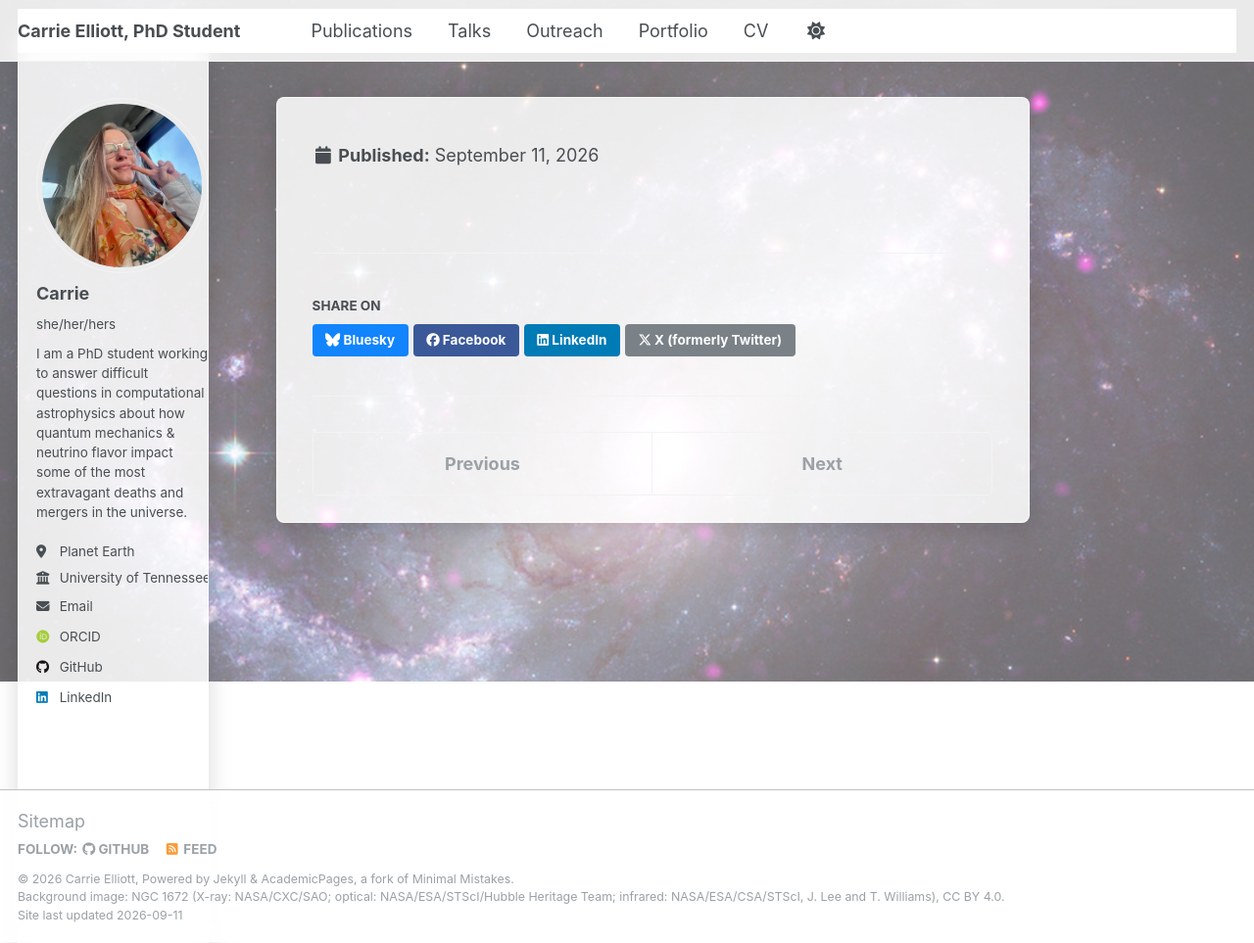
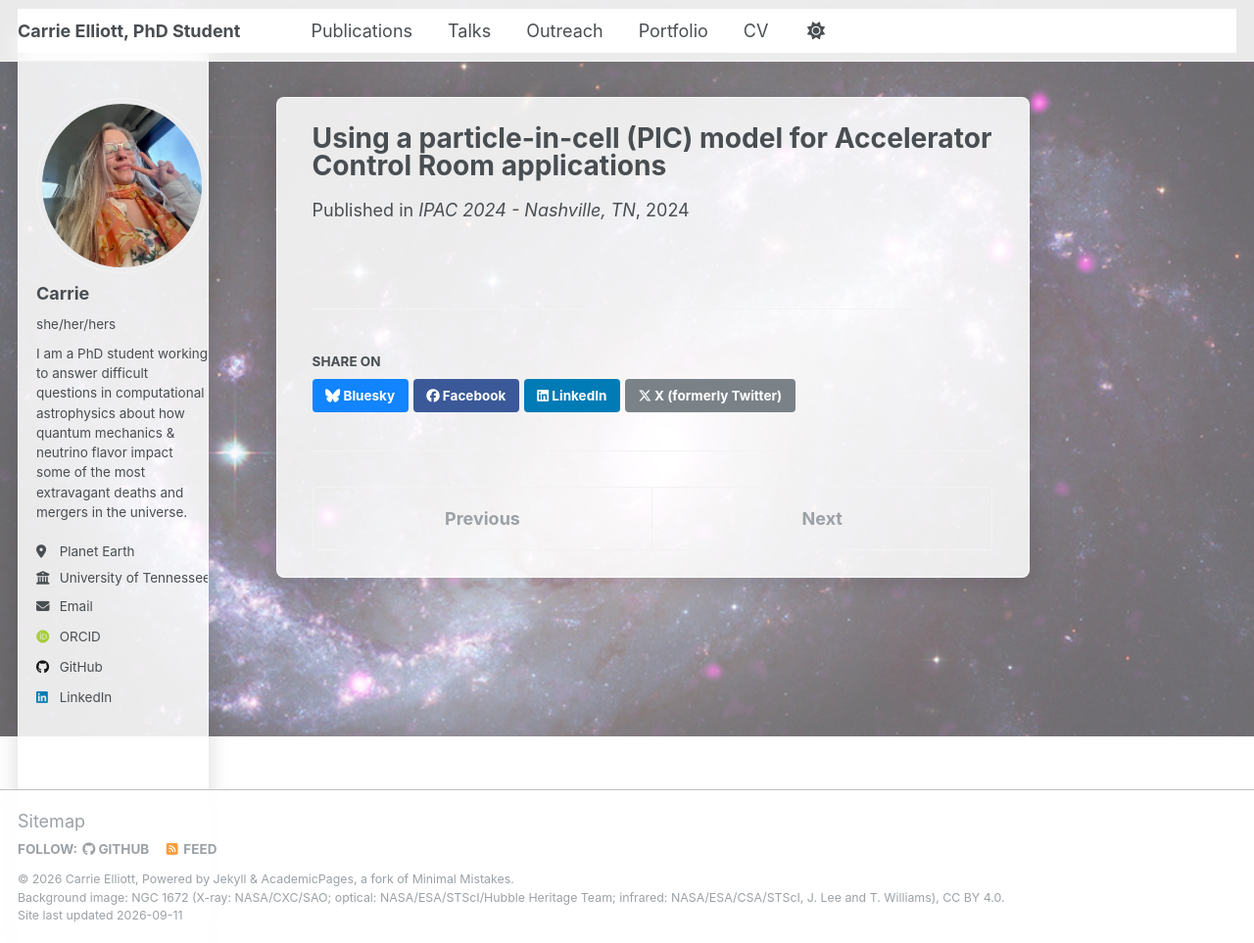
Before and after one commit to cellio00/cellio00.github.io, a Jekyll site: the page built from _publications/2024-IPAC.md, in a window 1280 px wide and 963 px high. Shown: the whole window at 98% size. Built offline with Jekyll 4.4.1, drawn with Linux system fonts in a browser that asks for light colours; some web fonts are replaced.

Commit message:
fixing build bugs.

```diff
--- a/_publications/2024-IPAC.md
+++ b/_publications/2024-IPAC.md
@@ -1,5 +1,5 @@
 ---
-title: "Using a particle-in-cell (PIC) model for Accelerator Control Room applications,”
+title: "Using a particle-in-cell (PIC) model for Accelerator Control Room applications"
 collection: publications
 category: conferences
 permalink: /publications/2024-IPAC
--- a/_sass/layout/_base.scss
+++ b/_sass/layout/_base.scss
@@ -13,7 +13,7 @@
   background-color: var(--global-bg-color);
   background-image:
     linear-gradient(var(--global-bg-scrim-color), var(--global-bg-scrim-color)),
-    var(--global-bg-image);
+    url("#{$global-bg-image-url}");
   background-size: cover, cover;
   background-position: center, center;
   background-repeat: no-repeat, no-repeat;
--- a/assets/css/main.scss
+++ b/assets/css/main.scss
@@ -7,6 +7,8 @@
  * Note that the files are processed in the order they are imported, so they are partly
    sorted by the dependencies. Also, the first two lines of the file are required by Jekyll.
  */
+
+$global-bg-image-url: "{{ '/images/ngc1672-background.jpg' | relative_url }}";
 
 @import
     "vendor/breakpoint/breakpoint",
@@ -41,7 +43,3 @@
     "vendor/font-awesome/brands",
     "vendor/magnific-popup/magnific-popup"
 ;
-
-:root {
-  --global-bg-image: url("{{ '/images/ngc1672-background.jpg' | relative_url }}");
-}
```
